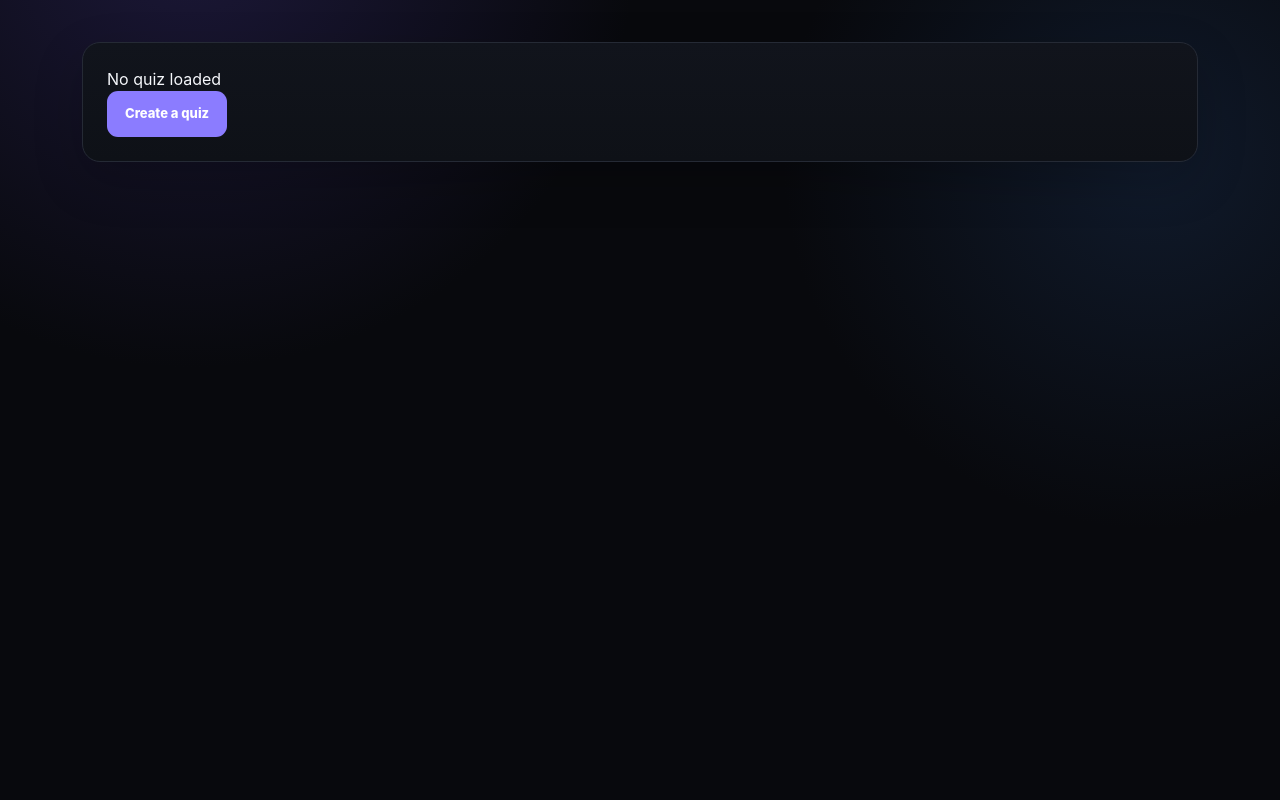
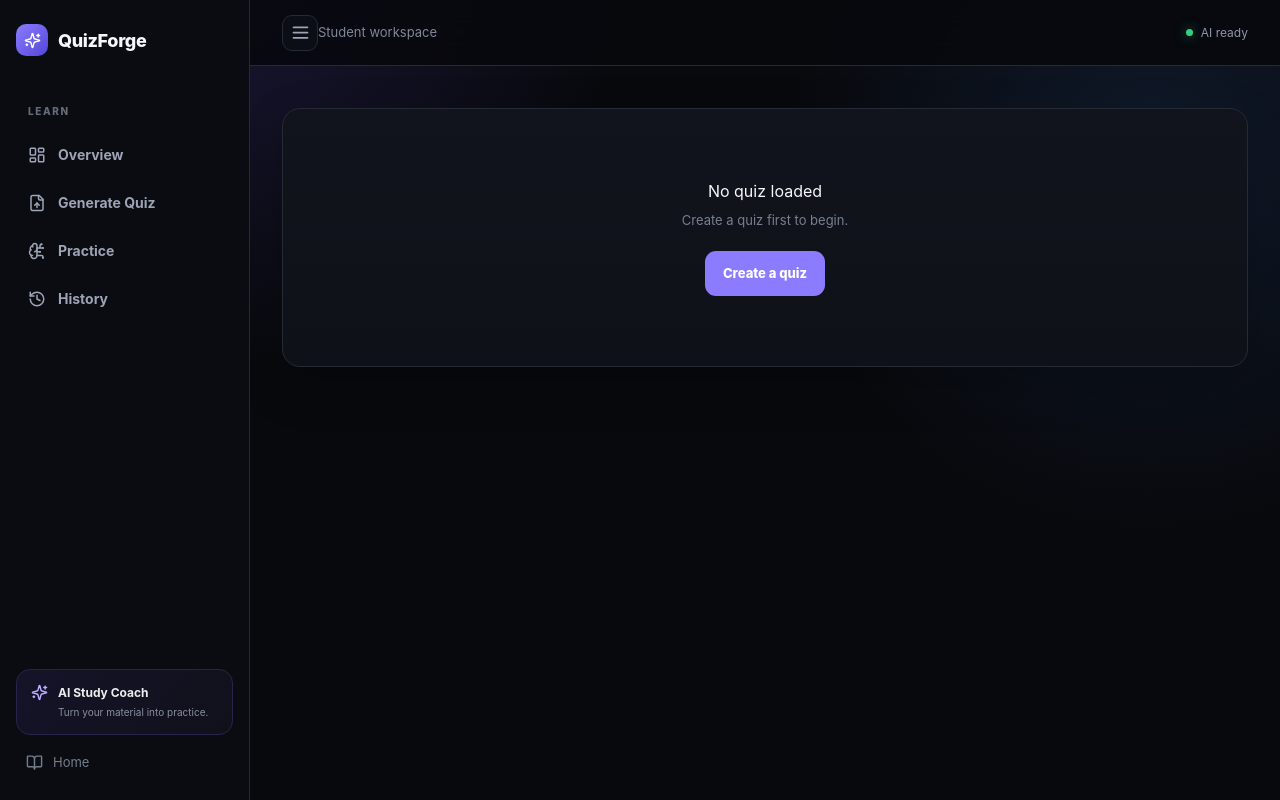
Before and after one commit to Prashant-112-coder/quizforcollege, a Next.js app: page /quiz in a window 1280 px wide. Built offline with nearby package versions, Linux system fonts and the light colour scheme.

Commit message:
feat: redesign student quiz flows

```diff
--- a/app/quiz/page.tsx
+++ b/app/quiz/page.tsx
@@ -1,11 +1,9 @@
 "use client";
-import {useEffect,useState} from "react"; import Link from "next/link";
+import {useEffect,useState} from "react"; import Link from "next/link"; import {ArrowLeft, CheckCircle2, Clock3, Sparkles} from "lucide-react"; import AppShell from "@/components/AppShell";
 type Q={question:string;options:string[];answer:number;explanation:string;source?:string};
 export default function QuizPage(){const[d,setD]=useState<any>();const[s,setS]=useState<number[]>([]);const[done,setDone]=useState(false);const[t,setT]=useState(0);
 useEffect(()=>{const x=sessionStorage.getItem("quizforge:lastQuiz");if(x){const q=JSON.parse(x);setD(q);setS(Array(q.questions.length).fill(-1))}const i=setInterval(()=>setT(v=>v+1),1000);return()=>clearInterval(i)},[]);
-if(!d)return <main className="page"><div className="card"><h1>No quiz loaded</h1><Link className="button" href="/generate">Create a quiz</Link></div></main>;
+if(!d)return <AppShell><div className="page"><div className="card empty"><h2>No quiz loaded</h2><p>Create a quiz first to begin.</p><Link className="button" href="/generate">Create a quiz</Link></div></div></AppShell>;
 const qs:Q[]=d.questions||[];const score=qs.reduce((n,q,i)=>n+(s[i]===q.answer?1:0),0);
-return <main className="page"><div className="quiz-shell"><div className="topbar"><div><span className="eyebrow">QUIZFORGE AI</span><h1>{d.title}</h1></div><div className="timer">{Math.floor(t/60)}:{String(t%60).padStart(2,"0")}</div></div>
-{done&&<div className="result-banner"><b>{score}/{qs.length}</b> · {Math.round(score/Math.max(1,qs.length)*100)}%</div>}
-{qs.map((q,i)=><section className="card question" key={i}><div className="q-meta">QUESTION {i+1} / {qs.length}</div><h2>{q.question}</h2><div className="options">{q.options.map((o,j)=><button disabled={done} key={j} onClick={()=>setS(a=>a.map((v,k)=>k===i?j:v))} className={done?(j===q.answer?"correct":s[i]===j?"wrong":""):(s[i]===j?"selected":"")}>{String.fromCharCode(65+j)}. {o}</button>)}</div>{done&&<div className="explanation"><b>Explanation</b><p>{q.explanation}</p>{q.source&&<small>Source: {q.source}</small>}</div>}</section>)}
-<div className="sticky-actions">{!done?<button className="button" onClick={()=>setDone(true)}>Submit Quiz</button>:<Link className="button" href="/generate">Generate Another</Link>}</div></div></main>}
+function submit(){setDone(true);try{const old=JSON.parse(localStorage.getItem("quizforge:attempts")||"[]");old.unshift({score,total:qs.length,title:d.title||"Quiz",date:new Date().toISOString()});localStorage.setItem("quizforge:attempts",JSON.stringify(old.slice(0,30)))}catch{}}
+return <AppShell><div className="page quiz-shell"><div className="quiz-top"><div><Link href="/dashboard" className="text-link"><ArrowLeft size={15}/> Exit quiz</Link><h1>{d.title}</h1></div><div className="timer"><Clock3 size={15}/> {Math.floor(t/60)}:{String(t%60).padStart(2,"0")}</div></div>{done&&<div className="result-banner"><b>{score}/{qs.length}</b> · {Math.round(score/Math.max(1,qs.length)*100)}% correct</div>}{qs.map((q,i)=><section className="card question" key={i}><div className="q-meta">QUESTION {i+1} / {qs.length}</div><h2>{q.question}</h2><div className="options">{q.options.map((o,j)=><button disabled={done} key={j} onClick={()=>setS(a=>a.map((v,k)=>k===i?j:v))} className={done?(j===q.answer?"correct":s[i]===j?"wrong":""):(s[i]===j?"selected":"")}>{String.fromCharCode(65+j)}. {o}</button>)}</div>{done&&<div className="explanation"><b><CheckCircle2 size={15}/> Explanation</b><p>{q.explanation}</p>{q.source&&<small>Source: {q.source}</small>}</div>}</section>)}<div className="sticky-actions">{!done?<button className="button" onClick={submit}><CheckCircle2 size={16}/> Submit Quiz</button>:<Link className="button" href="/generate"><Sparkles size={16}/> Generate Another</Link>}</div></div></AppShell>}
```
